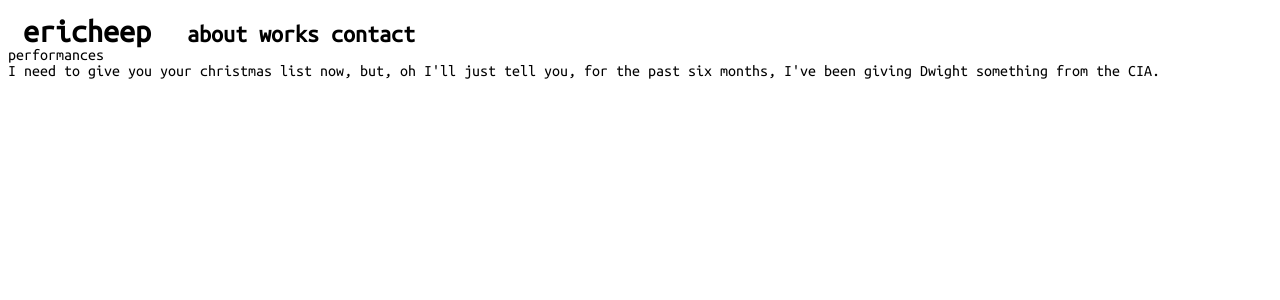
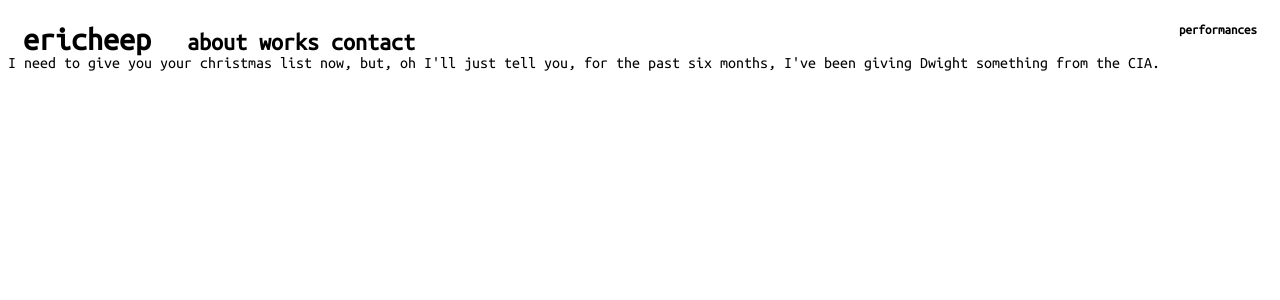
Before and after one commit to ericheep/miscellany, a Django app: page /about/ in a window 1280 px wide. Shown: the top 300 px of the page. Run offline with Django 3.2, Linux system fonts and the light colour scheme; data that the repository does not hold is empty; some libraries are stand-ins or nearby versions.

Commit message:
accidentally a whole file

```diff
--- a/templates/base.html
+++ b/templates/base.html
@@ -3,41 +3,39 @@
 <html lang="en">
 <head>
     <link href="https://fonts.googleapis.com/css?family=Ubuntu+Mono" rel="stylesheet">
+    <link href="/static/css/works.css" rel="stylesheet"/>
     <link href="/static/css/style.css" rel="stylesheet"/>
+    <script src="https://ajax.googleapis.com/ajax/libs/jquery/1.11.1/jquery.min.js"></script>
+    <script type="text/javascript" src="/static/js/works.js"></script>
     <title>{% block title %}{% endblock %}</title>
 </head>
 
 <body>
-    <div id="flex-all">
+    <div id="page-container">
+        <div id="page-item-body">
             <div id="header">
                 <h1 id="name">
                     <a class="black" href="/">ericheep</a>
                 </h1>
                 <h2 id="nav">
-                <a class="black" href="/">about</a>
-                <a class="black" href="/works">works</a>
-                <a class="black" href="/contact">contact</a>
+                    <a class="black hover" href="/about">about</a>
+                    <a class="black hover" href="/works">works</a>
+                    <a class="black hover" href="/contact">contact</a>
                 </h2>
             </div>
 
-        <div id="flex-performances">
-            <div class="column-title"> performances </div>
+            {% block body %}{% endblock %}
+            {% block footer %} {% endblock %}
+        </div>
+
+        <div id="page-item-performances">
+            <div class="title">performances</div>
             {% get_performances as performances %}
             {% for performance in performances %}
                 <div id="performance-title"> {{performance.work}} @ {{ performance.venue }} </div>
                 <div id="performance-event"> {{performance.event}} | {{ performance.date|date:"m-d-Y gA"}} </div>
             {% endfor %}
         </div>
-
-        {% block sub-header %}{% endblock %}
-
-
-        <div id="flex-main">
-            {% block body %}{% endblock %}
-        </div>
-
-
-        {% block footer %} {% endblock %}
     </div>
 </body>
 </html>
```
Lines whose indentation alone changed are shown as unchanged.
